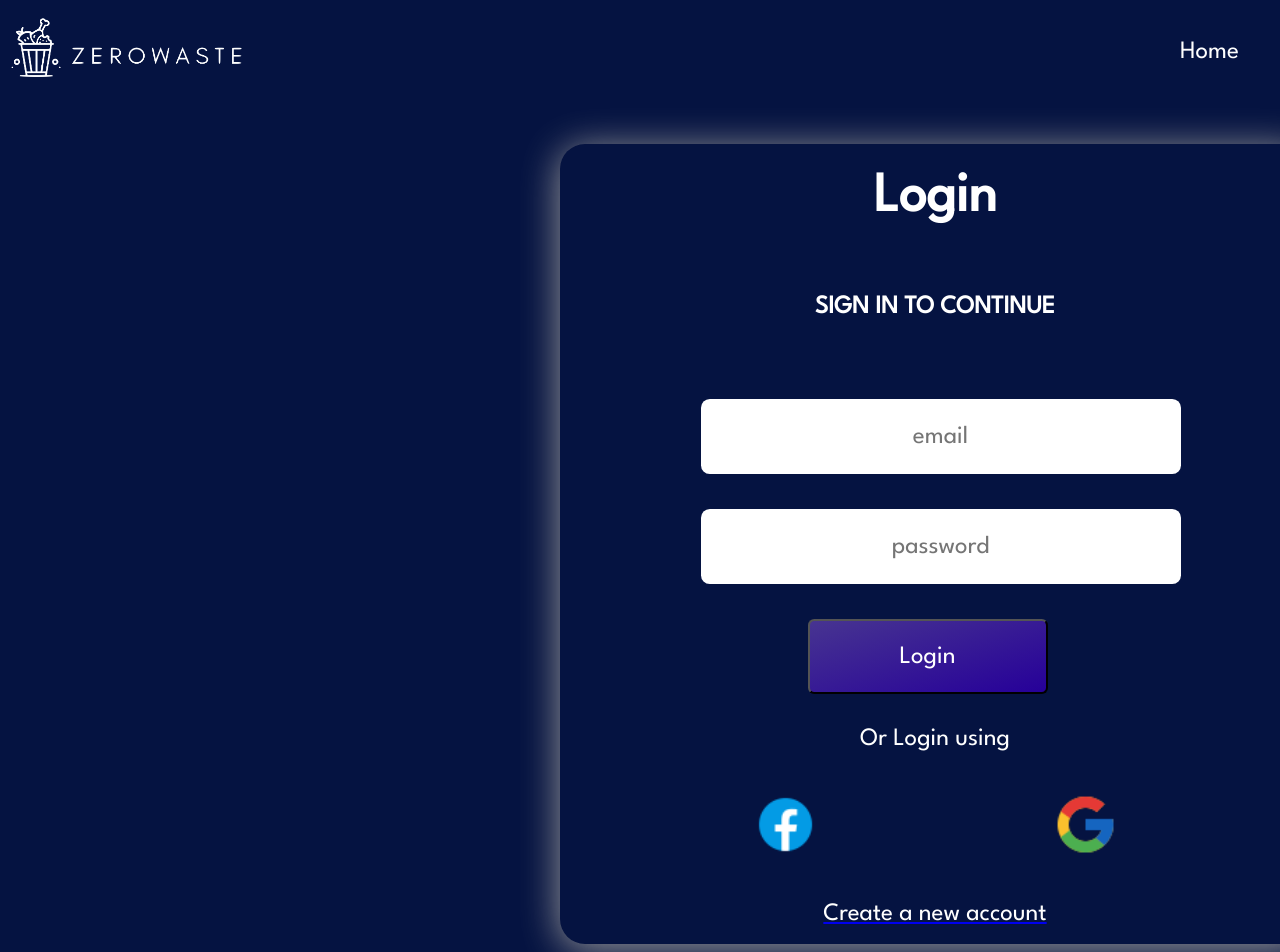
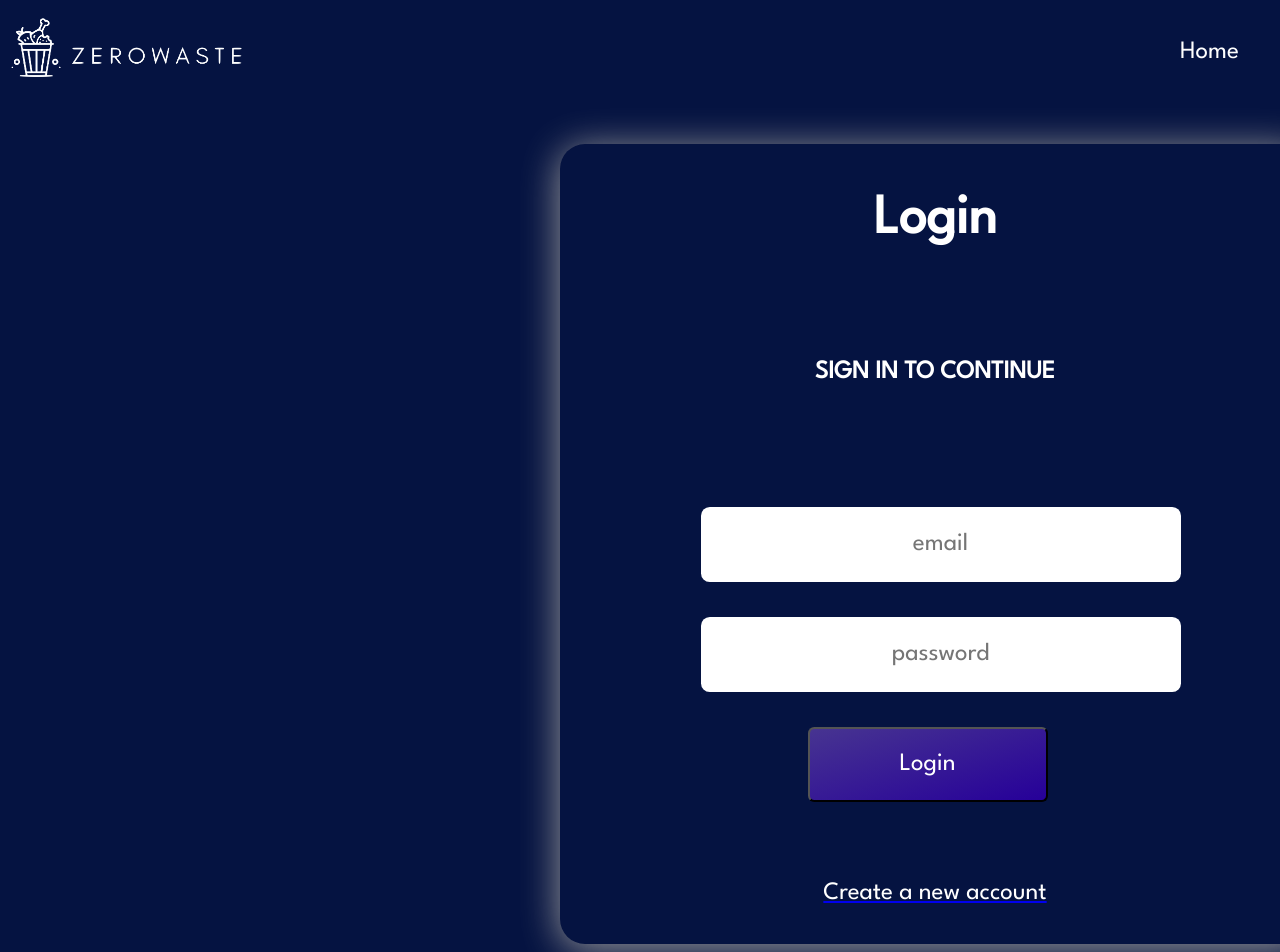
Before and after one commit to BriannaPGarland/ZeroWaste, a React (Create React App) app in the folder client/: page /Login in a window 1280 px wide. Shown: the top 952 px of the page. Built offline with nearby package versions, Linux system fonts and the light colour scheme; no server answers; sample sign-in values are in the browser's storage; what google-maps-react would draw is missing.

Commit message:
remove alt login

```diff
--- a/client/src/Components/Login/Login.jsx
+++ b/client/src/Components/Login/Login.jsx
@@ -140,11 +140,11 @@ const Login = () => {
           </button>
         </form>
         {/* {errorMessage && <p className="error">{errorMessage}</p>} */}
-        <p className="text">Or Login using</p>
-        <div className="alt-login">
+        {/* <p className="text">Or Login using</p> */}
+        {/* <div className="alt-login">
           <div className="facebook"></div>
           <div className="google"></div>
-        </div>
+        </div> */}
         <Link to="/Signup">
           <div className="signup">Create a new account</div>
         </Link>
--- a/client/src/Components/Login/Signup.jsx
+++ b/client/src/Components/Login/Signup.jsx
@@ -21,8 +21,6 @@ const Signup = () => {
 
   const handleSubmit = async (e) => {
     e.preventDefault();
-
-    // Check if all required fields are filled out
     const { email, password } = e.target.elements;
     if (!email.value || !password.value) {
       setErrorMessage("Please fill out all required fields.");
@@ -37,7 +35,7 @@ const Signup = () => {
         password.value
       );
       console.log(userObject);
-      // puttin the user credential s in the local storage and useing  to maintain the session
+
       window.localStorage.setItem("user", JSON.stringify(userObject.user));
       SetAccCreationMessage("Account created successfully");
       setTimeout(() => {
@@ -70,7 +68,6 @@ const Signup = () => {
   }
 
   function afterOpenModal() {
-    // references are now sync'd and can be accessed.
     subtitle.style.color = "#FF0000";
   }
 
@@ -167,10 +164,10 @@ const Signup = () => {
           </button>
         </form>
 
-        <div className="alt-login">
+        {/* <div className="alt-login">
           <div className="facebook"></div>
           <div className="google"></div>
-        </div>
+        </div> */}
 
         {/* <span>{accCreationMessage}</span> */}
       </div>
```
Also changed, not shown: 1 other file (tests, documents, lock files or other folders).
